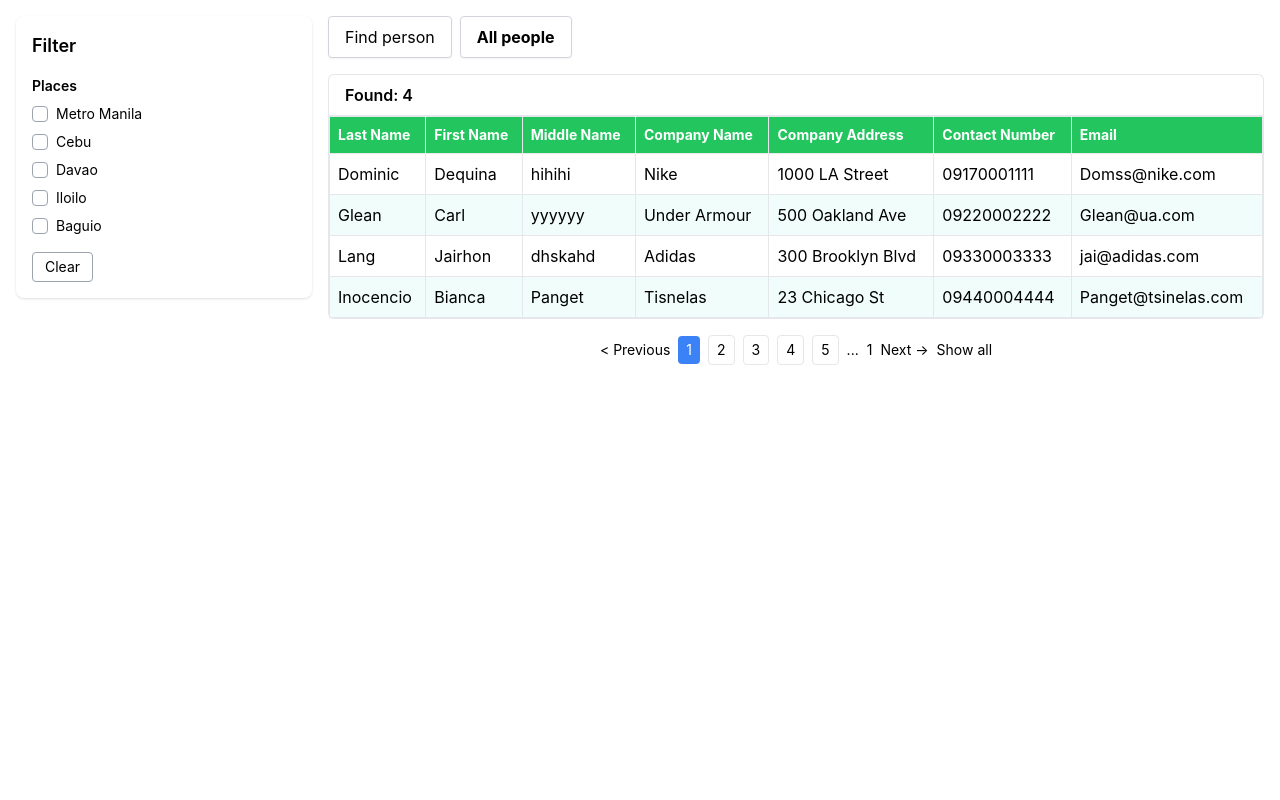
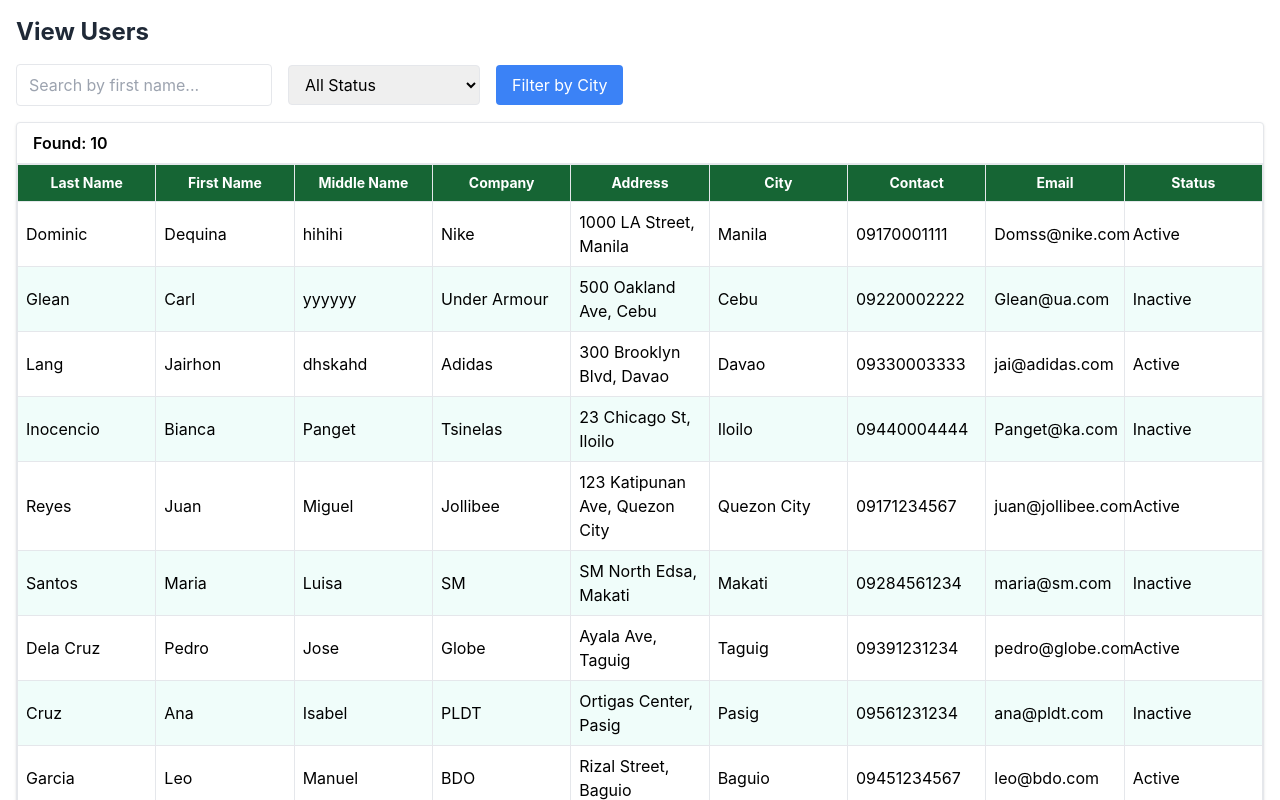
Before and after one commit to lracnaelg/Ads2Go-Client, a React (Create React App) app: page /admin/users in a window 1280 px wide. Shown: the top 800 px of the page. Built offline with nearby package versions, Linux system fonts and the light colour scheme.

Commit message:
Updated Manage User

```diff
--- a/src/pages/ADMIN/ManageUsers.tsx
+++ b/src/pages/ADMIN/ManageUsers.tsx
@@ -9,219 +9,176 @@ interface User {
   address: string;
   contact: string;
   email: string;
+  status: 'active' | 'inactive';
+  city: string;
 }
 
 const mockUsers: User[] = [
-  {
-    id: 1,
-    lastName: 'Dominic',
-    firstName: 'Dequina',
-    middleName: 'hihihi',
-    company: 'Nike',
-    address: '1000 LA Street',
-    contact: '09170001111',
-    email: 'Domss@nike.com',
-  },
-  {
-    id: 2,
-    lastName: 'Glean',
-    firstName: 'Carl',
-    middleName: 'yyyyyy',
-    company: 'Under Armour',
-    address: '500 Oakland Ave',
-    contact: '09220002222',
-    email: 'Glean@ua.com',
-  },
-  {
-    id: 3,
-    lastName: 'Lang',
-    firstName: 'Jairhon',
-    middleName: 'dhskahd',
-    company: 'Adidas',
-    address: '300 Brooklyn Blvd',
-    contact: '09330003333',
-    email: 'jai@adidas.com',
-  },
-  {
-    id: 4,
-    lastName: 'Inocencio',
-    firstName: 'Bianca',
-    middleName: 'Panget',
-    company: 'Tisnelas',
-    address: '23 Chicago St',
-    contact: '09440004444',
-    email: 'Panget@tsinelas.com',
-  },
+  { id: 1, lastName: 'Dominic', firstName: 'Dequina', middleName: 'hihihi', company: 'Nike', address: '1000 LA Street, Manila', contact: '09170001111', email: 'Domss@nike.com', status: 'active', city: 'Manila' },
+  { id: 2, lastName: 'Glean', firstName: 'Carl', middleName: 'yyyyyy', company: 'Under Armour', address: '500 Oakland Ave, Cebu', contact: '09220002222', email: 'Glean@ua.com', status: 'inactive', city: 'Cebu' },
+  { id: 3, lastName: 'Lang', firstName: 'Jairhon', middleName: 'dhskahd', company: 'Adidas', address: '300 Brooklyn Blvd, Davao', contact: '09330003333', email: 'jai@adidas.com', status: 'active', city: 'Davao' },
+  { id: 4, lastName: 'Inocencio', firstName: 'Bianca', middleName: 'Panget', company: 'Tsinelas', address: '23 Chicago St, Iloilo', contact: '09440004444', email: 'Panget@ka.com', status: 'inactive', city: 'Iloilo' },
+  { id: 5, lastName: 'Reyes', firstName: 'Juan', middleName: 'Miguel', company: 'Jollibee', address: '123 Katipunan Ave, Quezon City', contact: '09171234567', email: 'juan@jollibee.com', status: 'active', city: 'Quezon City' },
+  { id: 6, lastName: 'Santos', firstName: 'Maria', middleName: 'Luisa', company: 'SM', address: 'SM North Edsa, Makati', contact: '09284561234', email: 'maria@sm.com', status: 'inactive', city: 'Makati' },
+  { id: 7, lastName: 'Dela Cruz', firstName: 'Pedro', middleName: 'Jose', company: 'Globe', address: 'Ayala Ave, Taguig', contact: '09391231234', email: 'pedro@globe.com', status: 'active', city: 'Taguig' },
+  { id: 8, lastName: 'Cruz', firstName: 'Ana', middleName: 'Isabel', company: 'PLDT', address: 'Ortigas Center, Pasig', contact: '09561231234', email: 'ana@pldt.com', status: 'inactive', city: 'Pasig' },
+  { id: 9, lastName: 'Garcia', firstName: 'Leo', middleName: 'Manuel', company: 'BDO', address: 'Rizal Street, Baguio', contact: '09451234567', email: 'leo@bdo.com', status: 'active', city: 'Baguio' },
+  { id: 10, lastName: 'Torres', firstName: 'Nina', middleName: 'Andrea', company: 'Ayala Corp', address: 'Bonifacio Global City, Taguig', contact: '09671231234', email: 'nina@ayala.com', status: 'inactive', city: 'Taguig' },
 ];
 
-const places = ['Metro Manila', 'Cebu', 'Davao', 'Iloilo', 'Baguio'];
+const cities = [
+  'Manila', 'Quezon City', 'Cebu', 'Davao', 'Iloilo', 'Baguio', 'Makati', 'Taguig', 'Pasig', 'Parañaque',
+];
 
 const ManageUsers: React.FC = () => {
+  const [searchTerm, setSearchTerm] = useState('');
+  const [statusFilter, setStatusFilter] = useState<'all' | 'active' | 'inactive'>('all');
+  const [selectedCity, setSelectedCity] = useState<string | null>(null);
+  const [citySearch, setCitySearch] = useState('');
+  const [showCityModal, setShowCityModal] = useState(false);
+
   const [currentPage, setCurrentPage] = useState(1);
   const usersPerPage = 10;
-  const totalPages = Math.ceil(mockUsers.length / usersPerPage);
+  const totalPages = 6;
 
-  const [selectedPlaces, setSelectedPlaces] = useState<string[]>([]);
-  const [showSearch, setShowSearch] = useState(false);
-  const [searchTerm, setSearchTerm] = useState('');
+  const filteredUsers = mockUsers.filter((user) => {
+    const matchesSearch = user.firstName.toLowerCase().includes(searchTerm.toLowerCase());
+    const matchesStatus = statusFilter === 'all' || user.status === statusFilter;
+    const matchesCity = !selectedCity || user.city === selectedCity;
+    return matchesSearch && matchesStatus && matchesCity;
+  });
 
-  const handlePlaceToggle = (place: string) => {
-    setSelectedPlaces((prev) =>
-      prev.includes(place) ? prev.filter((p) => p !== place) : [...prev, place]
-    );
-  };
-
-  const handleClearFilters = () => {
-    setSelectedPlaces([]);
-  };
-
-  const filteredUsers = mockUsers.filter((user) =>
-    user.firstName.toLowerCase().includes(searchTerm.toLowerCase())
-  );
-
-  const displayedUsers = filteredUsers.slice(
-    (currentPage - 1) * usersPerPage,
-    currentPage * usersPerPage
-  );
+  const startIndex = (currentPage - 1) * usersPerPage;
+  const currentUsers = filteredUsers.slice(startIndex, startIndex + usersPerPage);
 
   return (
-    <div className="flex p-4">
-      {/* Sidebar Filter */}
-      <div className="w-1/4 pr-4">
-        <div className="bg-white rounded-lg p-4 shadow">
-          <h3 className="text-lg font-semibold mb-4">Filter</h3>
-          <div className="mb-4">
-            <h4 className="text-sm font-semibold mb-2">Places</h4>
-            {places.map((place) => (
-              <div key={place} className="flex items-center mb-2">
+    <div className="p-4">
+      {/* Title */}
+      <h1 className="text-2xl font-bold mb-4 text-gray-800">View Users</h1>
+
+      {/* Filter Section */}
+      <div className="flex flex-col sm:flex-row sm:items-center gap-4 mb-4">
         <input
-                  type="checkbox"
-                  checked={selectedPlaces.includes(place)}
-                  onChange={() => handlePlaceToggle(place)}
-                  className="w-4 h-4 border border-gray-400 rounded bg-white appearance-none checked:bg-blue-500"
+          type="text"
+          placeholder="Search by first name..."
+          value={searchTerm}
+          onChange={(e) => setSearchTerm(e.target.value)}
+          className="border px-3 py-2 rounded w-full sm:w-64"
         />
-                <label className="ml-2 text-sm">{place}</label>
+        <select
+          value={statusFilter}
+          onChange={(e) => setStatusFilter(e.target.value as 'all' | 'active' | 'inactive')}
+          className="border px-3 py-2 rounded w-full sm:w-48"
+        >
+          <option value="all">All Status</option>
+          <option value="active">Active</option>
+          <option value="inactive">Inactive</option>
+        </select>
+        <button
+          onClick={() => setShowCityModal(true)}
+          className="bg-blue-500 text-white px-4 py-2 rounded"
+        >
+          {selectedCity ? `City: ${selectedCity}` : 'Filter by City'}
+        </button>
+        {selectedCity && (
+          <button
+            onClick={() => setSelectedCity(null)}
+            className="text-sm underline text-gray-600"
+          >
+            Clear City Filter
+          </button>
+        )}
+      </div>
+
+      {/* City Modal */}
+      {showCityModal && (
+        <div className="fixed inset-0 bg-black bg-opacity-50 flex justify-center items-start pt-20 z-50">
+          <div className="bg-white p-4 rounded-lg w-80 shadow-lg">
+            <div className="flex justify-between items-center mb-2">
+              <h3 className="text-lg font-semibold">Select a City</h3>
+              <button onClick={() => setShowCityModal(false)}>&times;</button>
+            </div>
+            <input
+              type="text"
+              placeholder="Search cities..."
+              value={citySearch}
+              onChange={(e) => setCitySearch(e.target.value)}
+              className="w-full border px-2 py-1 rounded mb-3"
+            />
+            <div className="max-h-60 overflow-y-auto">
+              {cities
+                .filter((city) =>
+                  city.toLowerCase().includes(citySearch.toLowerCase())
+                )
+                .map((city) => (
+                  <div
+                    key={city}
+                    onClick={() => {
+                      setSelectedCity(city);
+                      setShowCityModal(false);
+                      setCitySearch('');
+                    }}
+                    className="cursor-pointer hover:bg-gray-100 px-2 py-1 rounded"
+                  >
+                    {city}
                   </div>
                 ))}
             </div>
-          <button
-            onClick={handleClearFilters}
-            className="px-3 py-1 border border-gray-400 rounded text-sm"
-          >
-            Clear
-          </button>
           </div>
-      </div>
-
-      {/* Main Content */}
-      <div className="w-3/4">
-        {/* Top Tabs */}
-        <div className="flex gap-2 mb-4">
-          <button
-            onClick={() => setShowSearch(true)}
-            className={`bg-white border border-gray-300 px-4 py-2 rounded shadow-sm ${
-              showSearch ? 'font-bold' : ''
-            }`}
-          >
-            Find person
-          </button>
-          <button
-            onClick={() => {
-              setShowSearch(false);
-              setSearchTerm('');
-            }}
-            className={`bg-white border border-gray-300 px-4 py-2 rounded shadow-sm ${
-              !showSearch ? 'font-bold' : ''
-            }`}
-          >
-            All people
-          </button>
-        </div>
-
-        {/* Search Bar */}
-        {showSearch && (
-          <div className="mb-4">
-            <input
-              type="text"
-              placeholder="Search by first name..."
-              className="w-full px-3 py-2 border border-gray-300 rounded"
-              value={searchTerm}
-              onChange={(e) => setSearchTerm(e.target.value)}
-            />
         </div>
       )}
 
-        {/* Result Count */}
-        <div className="bg-white rounded-t-md px-4 py-2 border border-b-0">
-          <p className="font-semibold">Found: {filteredUsers.length}</p>
+      {/* Table */}
+      <div className="bg-white border rounded shadow">
+        <div className="px-4 py-2 font-semibold border-b">
+          Found: {filteredUsers.length}
         </div>
-
-        {/* User Table */}
-        <div className="bg-white rounded-b-md border">
-          <table className="w-full border-collapse">
+        <table className="w-full table-fixed">
           <thead>
-            <tr className="bg-green-500 text-white text-sm font-semibold text-left">
+            <tr className="bg-green-800 text-white text-sm">
               <th className="p-2 border">Last Name</th>
               <th className="p-2 border">First Name</th>
               <th className="p-2 border">Middle Name</th>
-                <th className="p-2 border">Company Name</th>
-                <th className="p-2 border">Company Address</th>
-                <th className="p-2 border">Contact Number</th>
+              <th className="p-2 border">Company</th>
+              <th className="p-2 border">Address</th>
+              <th className="p-2 border">City</th>
+              <th className="p-2 border">Contact</th>
               <th className="p-2 border">Email</th>
+              <th className="p-2 border">Status</th>
             </tr>
           </thead>
           <tbody>
-              {displayedUsers.map((user, index) => (
-                <tr
-                  key={user.id}
-                  className={index % 2 === 0 ? 'bg-white' : 'bg-teal-50'}
-                >
+            {currentUsers.map((user, idx) => (
+              <tr key={user.id} className={idx % 2 === 0 ? 'bg-white' : 'bg-teal-50'}>
                 <td className="p-2 border">{user.lastName}</td>
                 <td className="p-2 border">{user.firstName}</td>
                 <td className="p-2 border">{user.middleName}</td>
                 <td className="p-2 border">{user.company}</td>
                 <td className="p-2 border">{user.address}</td>
+                <td className="p-2 border">{user.city}</td>
                 <td className="p-2 border">{user.contact}</td>
                 <td className="p-2 border">{user.email}</td>
+                <td className="p-2 border capitalize">{user.status}</td>
               </tr>
             ))}
           </tbody>
         </table>
-        </div>
 
         {/* Pagination */}
-        <div className="flex justify-center items-center space-x-2 mt-4 text-sm">
+        <div className="flex justify-center gap-2 py-3">
+          {Array.from({ length: totalPages }, (_, index) => (
             <button
-            disabled={currentPage === 1}
-            onClick={() => setCurrentPage((prev) => Math.max(prev - 1, 1))}
-            className="text-black hover:text-blue-500"
+              key={index + 1}
+              className={`px-3 py-1 rounded ${
+                currentPage === index + 1
+                  ? 'bg-blue-600 text-white'
+                  : 'bg-gray-200 text-gray-700'
+              }`}
+              onClick={() => setCurrentPage(index + 1)}
             >
-            &lt; Previous
-          </button>
-          {[1, 2, 3, 4, 5].map((n) => (
-            <button
-              key={n}
-              onClick={() => setCurrentPage(n)}
-              className={`px-2 py-1 rounded ${
-                currentPage === n
-                  ? 'bg-blue-500 text-white'
-                  : 'bg-white border'
-              }`}
-            >
-              {n}
+              {index + 1}
             </button>
           ))}
-          <span>...</span>
-          <button onClick={() => setCurrentPage(totalPages)}>{totalPages}</button>
-          <button
-            onClick={() =>
-              setCurrentPage((prev) => Math.min(prev + 1, totalPages))
-            }
-            className="text-black hover:text-blue-500"
-          >
-            Next →
-          </button>
-          <button className="text-black hover:text-blue-500">Show all</button>
         </div>
       </div>
     </div>
```
Lines whose indentation alone changed are shown as unchanged.
